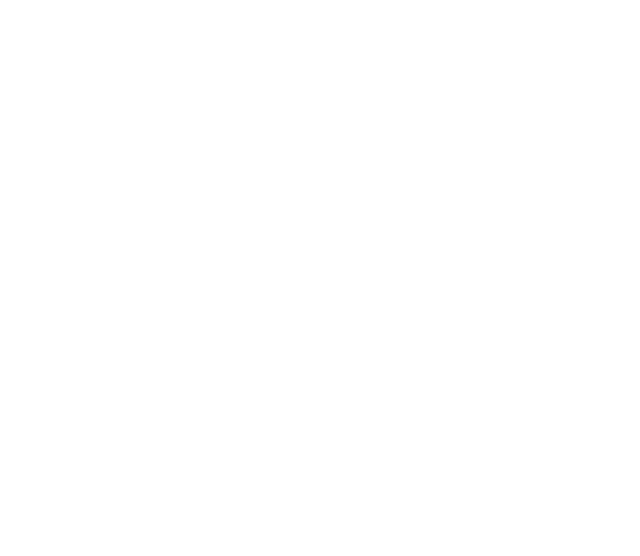
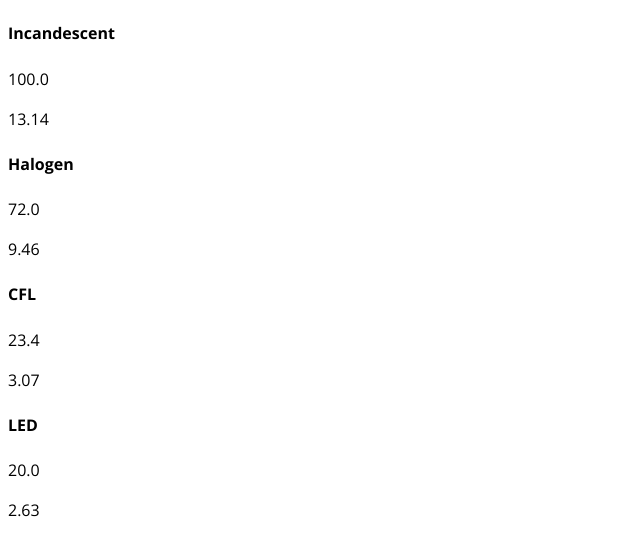
Before and after one commit to ashu2016/LyndaCalctool, a plain HTML site: page index.html in a window 1280 px wide. Shown: the whole page, without its empty margins (0-640 px from the left). Drawn offline with nearby package versions, Linux system fonts and the light colour scheme.

Commit message:
lesson 6 Add Labels, wattage and cost

```diff
--- a/index.html
+++ b/index.html
@@ -13,10 +13,34 @@
 <body>
 <div id="myCalculator">
     <main>
-        <section></section>
-        <section></section>
-        <section></section>
-        <section></section>
+        <section>
+            <div>
+                <h4>Incandescent</h4>
+                <p>100.0</p>
+                <p>13.14</p>
+            </div>
+        </section>
+        <section>
+            <div>
+                <h4>Halogen</h4>
+                <p>72.0</p>
+                <p>9.46</p>
+            </div>
+        </section>
+        <section>
+            <div>
+                <h4>CFL</h4>
+                <p>23.4</p>
+                <p>3.07</p>
+            </div>
+        </section>
+        <section>
+            <div>
+                <h4>LED</h4>
+                <p>20.0</p>
+                <p>2.63</p>
+            </div>
+        </section>
     </main>
 
     <form action="">
```
